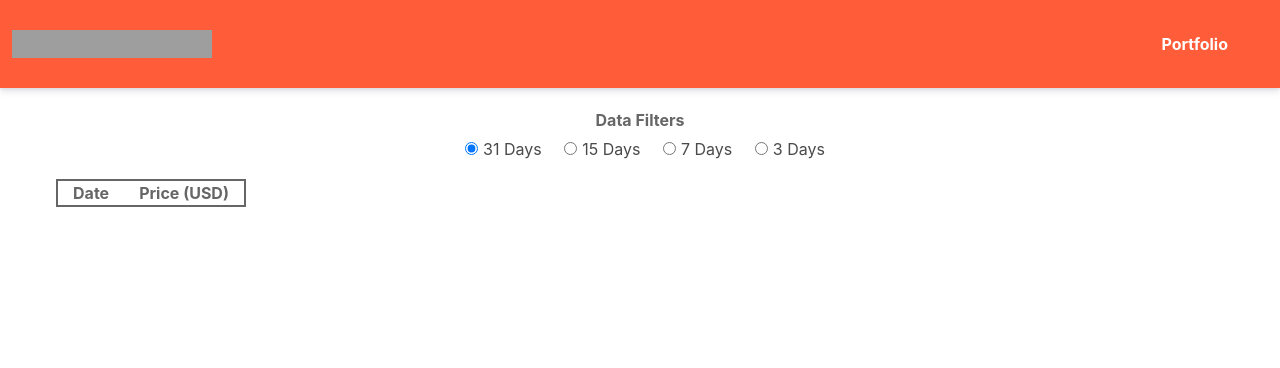
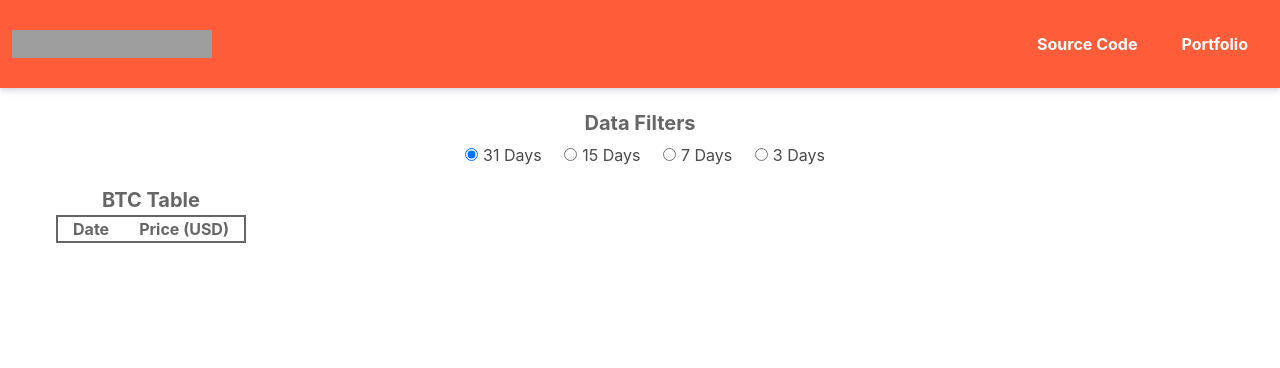
Before and after one commit to stbarillas/hone, a website: page index.html in a window 1280 px wide. Drawn offline with nearby package versions, Linux system fonts and the light colour scheme; no server answers; grey boxes are pictures that could not be loaded.

Commit message:
added source code anchor to navbar

```diff
--- a/index.html
+++ b/index.html
@@ -7,7 +7,6 @@
         <title>Evaluation | Hone Capital</title>
         <link rel="stylesheet" href="css/main.css">
         <link rel="stylesheet" href="static/style.css">
-        <link rel="shortcut icon" href="http://cscventurecapital.com/wp-content/uploads/2017/03/favicon.ico">
     </head>
     <body>
         <!--Navbar Section-->
@@ -19,9 +18,11 @@
             </div>
             <div id="navbar-menu" class="navbar-menu">
                 <div class="navbar-end">
-                    <a href="http://stevebarillas.com/" class="navbar-item header " onclick="scrollToProjects()">
+                    <a href="https://github.com/stbarillas/hone" class="navbar-item header ">
+                        <span>Source Code</span>
+                    </a>
+                    <a href="http://stevebarillas.com/" class="navbar-item header ">
                         <span>Portfolio</span>
-                    </a>
                     </a>
                 </div>
             </div>
@@ -49,6 +50,7 @@
                     <!--Table Column-->
                     <div id="tableColumn" class="column is-one-quarter">
                         <table id="dataTable" class="centered">
+                            <h1>BTC Table</h1>
                             <tr>
                                 <th> Date </th>
                                 <th> Price (USD)</th>
--- a/static/style.css
+++ b/static/style.css
@@ -1,6 +1,6 @@
 /*General styles*/
 h1 {
-    font-size: 16px;
+    font-size: 20px;
     font-weight: bold;
     color: #666666;
 }
@@ -36,7 +36,7 @@ h1 {
 .navbar-item {
     color: #FFFFFF;
     font-weight: bold;
-    margin-right: 40px;
+    margin-right: 20px;
 }
 .navbar-item:hover {
     background: unset !important;
@@ -61,6 +61,7 @@ input {
 /*Table*/
 #tableColumn{
     padding: unset;
+    text-align: center;
 }
 #dataTable {
     border: 2px solid #666666;
```
